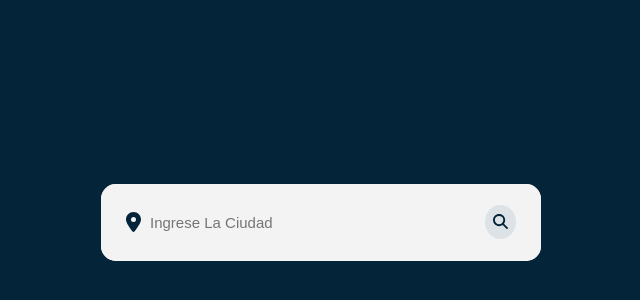
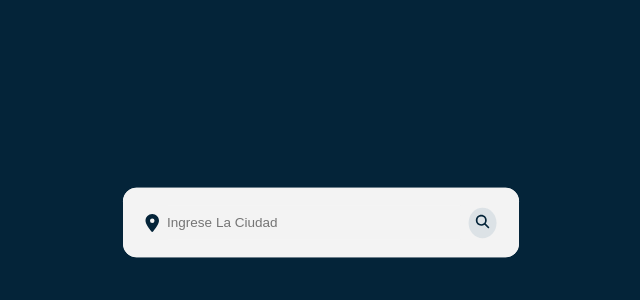
Before and after one commit to JuanPE44/app-clima, a React (Create React App) app: page / in a window 1280 px wide. Shown: the part 178-478 px from the top of the page, without its empty margins (319-959 px from the left). Built offline with nearby package versions, Linux system fonts and the light colour scheme.

Commit message:
panel del clima modificado

```diff
--- a/src/components/PanelClima/PanelClima.scss
+++ b/src/components/PanelClima/PanelClima.scss
@@ -9,6 +9,7 @@
   grid-template-columns: 440px 1fr;
   background: var(--blanco);
   border-radius: var(--border-radius);
+  transform: scale(0.9);
 
   .ver-mas {
     position: absolute;
--- a/src/hooks/useInfo.js
+++ b/src/hooks/useInfo.js
@@ -1,7 +1,7 @@
 import getPrediccion from "../services/getPrediccion";
 import getClima from "../services/getClima";
 import { useEffect, useState } from "react";
-import { separarDias } from "../utils/separarDias";
+import { separarDias } from "../utilities/separarDias";
 
 export function useInfo(loc) {
   const [dia, setDia] = useState({ dia: "nose", horas: [] });
```
Also changed, not shown: src/utilities/separarDias.js (renamed from src/utils/separarDias.js).
